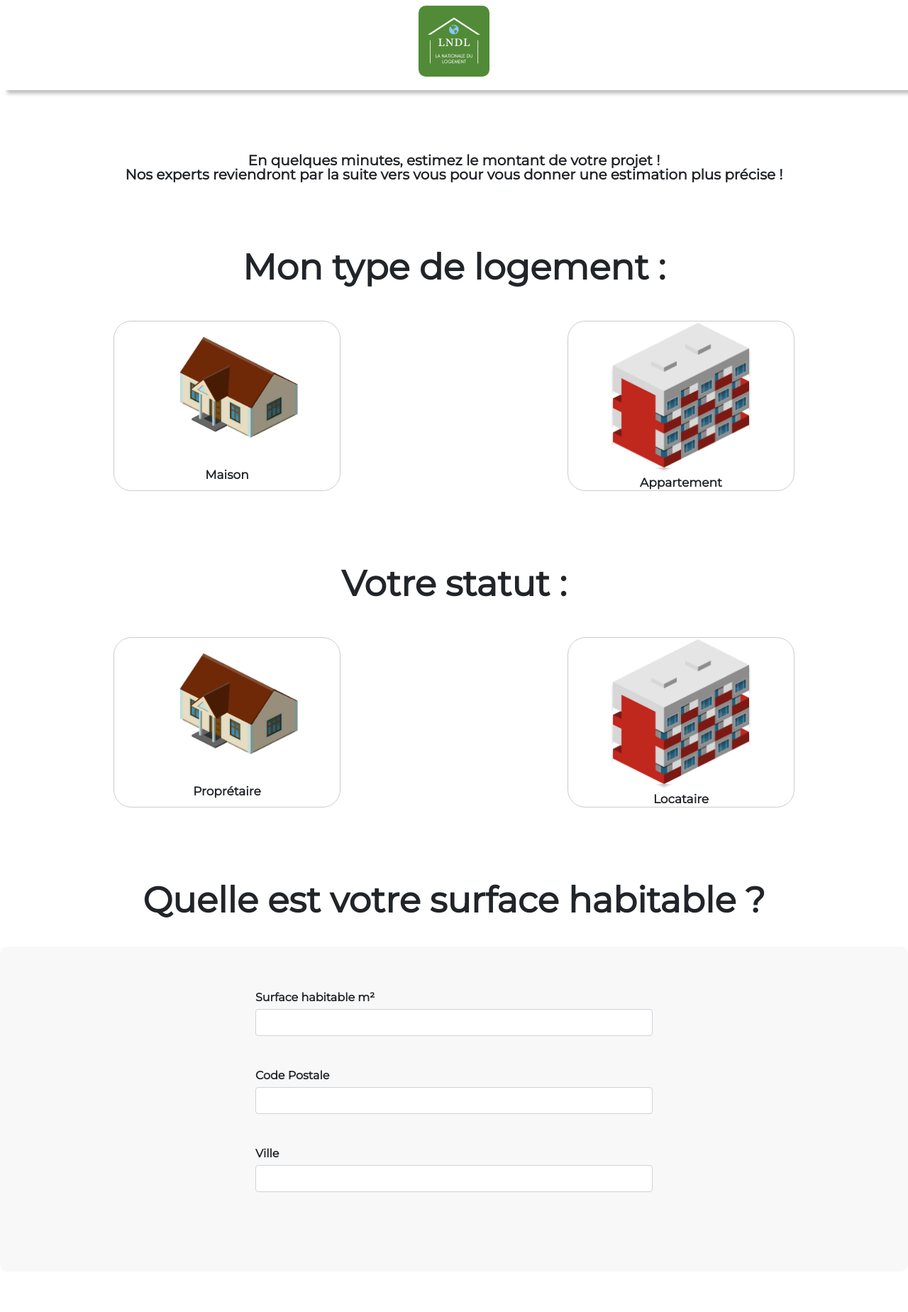
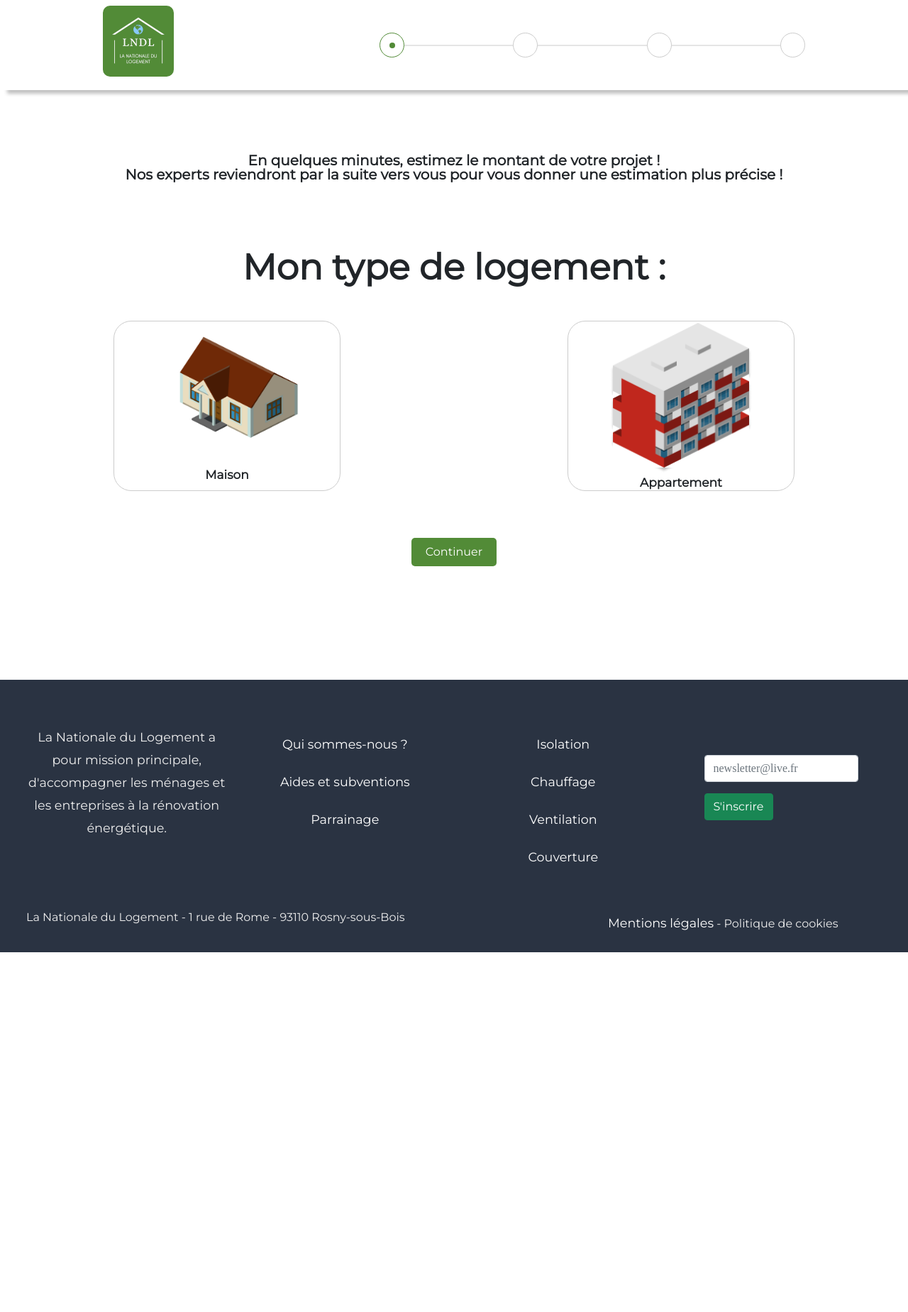
Before and after one commit to Visalinthan/site-lndl_v2, a PHP site: page /simulation.php in a window 1280 px wide. Shown: the top 1849 px of the page at 71% size. After the commit the page ends 1342 px from the top, so only its background shows below. Run offline with PHP 8.4, Linux system fonts and the light colour scheme.

Commit message:
step form debut

```diff
--- a/css/style.css
+++ b/css/style.css
@@ -98,7 +98,7 @@ a {
 }
 
 .nav-logo {
-    text-align: center;
+    text-align: left;
 }
 
 .form-switch {
@@ -144,7 +144,7 @@ a {
 /*-- LES BUTTONS ---- LES BUTTONS ---- LES BUTTONS ---- LES BUTTONS ---- LES BUTTONS ---- LES BUTTONS ---- LES BUTTONS ---- LES BUTTONS -- */
 
 .btn-simuler {
-    width: 250px;
+    max-width: 250px;
     height: 40px;
     padding: 10px 20px;
     background-color: var(--green);
@@ -153,8 +153,8 @@ a {
     border: none;
     border-radius: 5px;
     display: flex;
-    align-items: center;
-    text-align: center;
+    align-items: center !important;
+    text-align: center !important;
 }
 
 .btn-simuler:hover {
@@ -475,10 +475,60 @@ a {
 
 /* Form-Step -- Form-Step -- Form-Step -- Form-Step -- Form-Step -- Form-Step -- Form-Step */
 
+.progressbar {
+    position: relative;
+    display: flex;
+    justify-content: space-between;
+    width: 100%;
+    max-width: 600px;
+}
+
+.progressbar::before {
+    position: absolute;
+    content: "";
+    top: 50%;
+    transform: translateY(-50%);
+    height: 1px;
+    width: 99%;
+    background-color: #ccc;
+}
+
+.progress-step {
+    position: sticky;
+    width: 2.1875rem;
+    height: 2.1875rem;
+    border: 1px solid #ccc;
+    background-color: #fff;
+    border-radius: 50%;
+    display: flex;
+    justify-content: center;
+    align-items: center;
+}
+
+.progress-step .point {
+    display: none;
+}
+
+.progress-step.active {
+    border-color: var(--green);
+}
+
+.progress-step.active .point {
+    display: block;
+    width: 0.5rem;
+    height: 0.5rem;
+    background-color: var(--green);
+    border-radius: 50%;
+}
+
 .form-step {
-    display: flex;
+    display: none;
     align-items: center;
     justify-content: space-around;
+}
+
+.form-step.active {
+    display: flex;
 }
 
 .form-step h1 {
@@ -532,6 +582,16 @@ a {
     font-weight: bold;
 }
 
+.btn-form-step {
+    display: flex;
+    align-items: center;
+    justify-content: center;
+}
+
+.btn-form-step button {
+    margin: 0 15px;
+}
+
 
 /*Footer  -- Footer  -- Footer  -- Footer  -- Footer  -- Footer  -- Footer  -- Footer*/
 
--- a/simulation.php
+++ b/simulation.php
@@ -18,6 +18,20 @@
                 <img class="logo-lndl" alt="logo LNDL" src="img/logo.png" />
             </a>
         </div>
+        <div class="progressbar">
+            <div class="progress-step active">
+                <div class="point"></div>
+            </div>
+            <div class="progress-step">
+                <div class="point"></div>
+            </div>
+            <div class="progress-step">
+                <div class="point"></div>
+            </div>
+            <div class="progress-step">
+                <div class="point"></div>
+            </div>
+        </div>
     </nav>
     <main id="simulation" class="container">
         <div class="bloc">
@@ -29,7 +43,7 @@
                 </div>
 
             </div>
-            <form action="#" class="form">
+            <form id="form-simule" class="form" method="POST">
 
                 <div class="row form-step">
                     <h1 class="col-md-12">Mon type de logement :</h1>
@@ -79,7 +93,7 @@
 
 
                 <div class="row form-step">
-                    <h1 class="col-md-12">Quelle est la  date de construction de votre logement ?</h1>
+                    <h1 class="col-md-12">Quelle est la date de construction de votre logement ?</h1>
                     <input type="radio" id="inf2" name="construction" value="inf2" required />
                     <label class="case col-md-4" for="inf2">
                         <h4>Moins de 2 ans</h4>
@@ -127,6 +141,11 @@
                     </label>
                 </div>
 
+                <div class="btn-form-step">
+                    <button type="button" id="prevBtn" class="btn btn-simuler" onclick="nextPrev(-1)">Précédent</button>
+                    <button type="button" id="nextBtn" class="btn btn-simuler" onclick="nextPrev(1)">Suivant</button>
+                </div>
+
             </form>
 
         </div>
@@ -136,3 +155,100 @@
 </body>
 
 </html>
+
+<script>
+/*
+const formSteps = document.querySelectorAll(".form-step");
+
+var inputStep = $(".form-step.active :input");
+
+var formStepsNum = 0;
+
+$(inputStep).on("click", function() {
+    if ($(inputStep).is(":checked")) {
+        formStepsNum++;
+        updateFormSteps();
+    }
+});
+
+function updateFormSteps() {
+    formSteps.forEach((formStep) => {
+        formStep.classList.contains("active") && formStep.classList.remove("active");
+    });
+    formSteps[formStepsNum].classList.add("active")
+}*/
+
+
+var currentTab = 0; // Current tab is set to be the first tab (0)
+showTab(currentTab); // Display the current tab
+
+function showTab(n) {
+    // This function will display the specified tab of the form...
+    var x = document.getElementsByClassName("form-step");
+    x[n].style.display = "flex";
+    //... and fix the Previous/Next buttons:
+    if (n == 0) {
+        document.getElementById("prevBtn").style.display = "none";
+    } else {
+        document.getElementById("prevBtn").style.display = "inline";
+    }
+    if (n == (x.length - 1)) {
+        document.getElementById("nextBtn").innerHTML = "Envoyer";
+    } else {
+        document.getElementById("nextBtn").innerHTML = "Continuer";
+    }
+    //... and run a function that will display the correct step indicator:
+    //fixStepIndicator(n)
+}
+
+function nextPrev(n) {
+    // This function will figure out which tab to display
+    var x = document.getElementsByClassName("form-step");
+    // Exit the function if any field in the current tab is invalid:
+    if (n == 1 && !validateForm()) return false;
+    // Hide the current tab:
+    x[currentTab].style.display = "none";
+    // Increase or decrease the current tab by 1:
+    currentTab = currentTab + n;
+    // if you have reached the end of the form...
+    if (currentTab >= x.length) {
+        // ... the form gets submitted:
+        document.getElementById("regForm").submit();
+        return false;
+    }
+    // Otherwise, display the correct tab:
+    showTab(currentTab);
+}
+
+function validateForm() {
+    // This function deals with validation of the form fields
+    var x, y, i, valid = true;
+    x = document.getElementsByClassName("form-step");
+    y = x[currentTab].getElementsByTagName("input");
+    // A loop that checks every input field in the current tab:
+    for (i = 0; i < y.length; i++) {
+        // If a field is empty...
+        if (y[i].value == "") {
+            // add an "invalid" class to the field:
+            y[i].className += " invalid";
+            // and set the current valid status to false
+            valid = false;
+        }
+    }
+    // If the valid status is true, mark the step as finished and valid:
+    /*if (valid) {
+        document.getElementsByClassName("step")[currentTab].className += " finish";
+    }*/
+    return valid; // return the valid status
+}
+/*
+function fixStepIndicator(n) {
+    // This function removes the "active" class of all steps...
+    var i, x = document.getElementsByClassName("step");
+    for (i = 0; i < x.length; i++) {
+        x[i].className = x[i].className.replace(" active", "");
+    }
+    //... and adds the "active" class on the current step:
+    x[n].className += " active";
+}*/
+</script>
```
